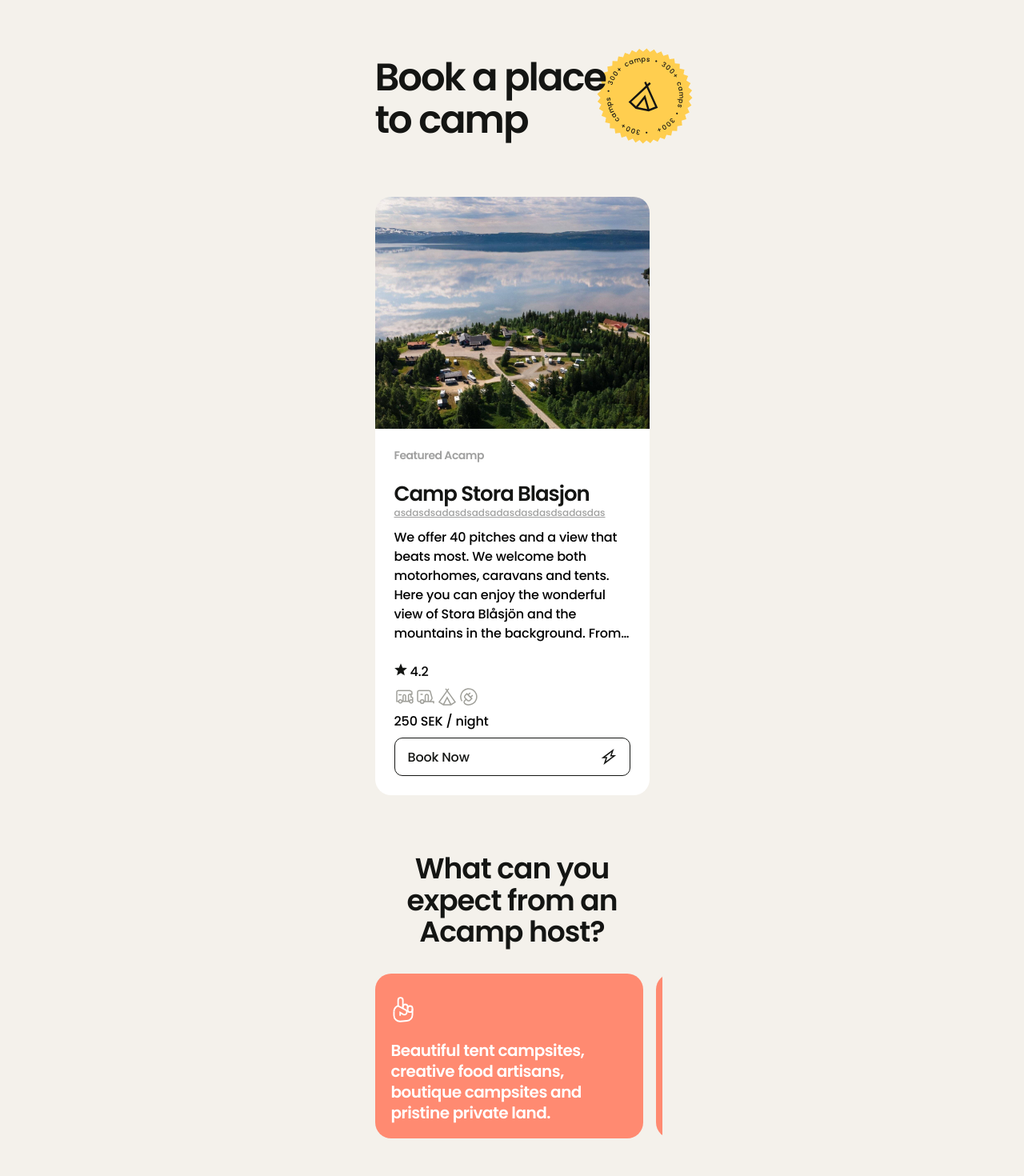
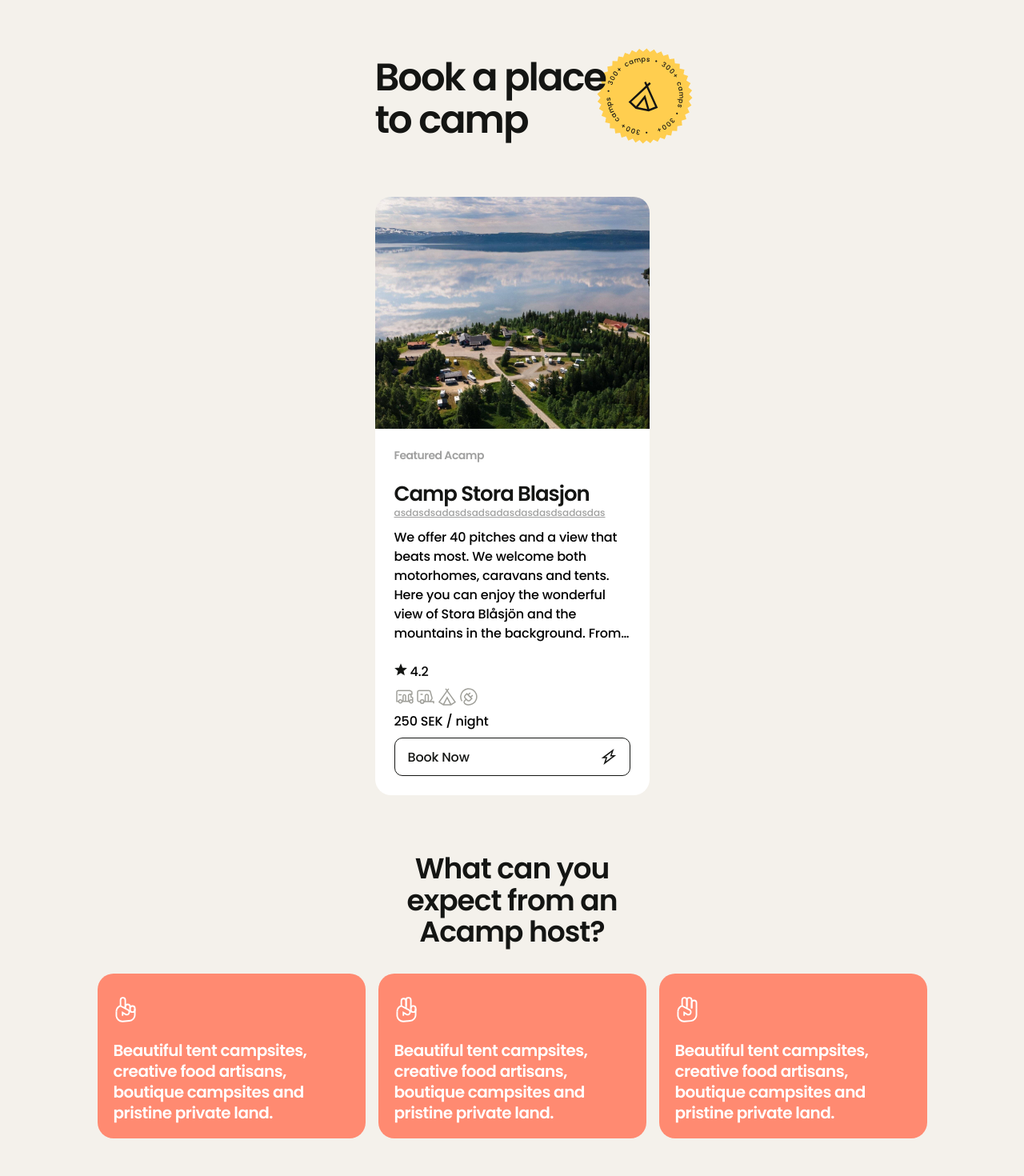
Before and after one commit to BoccoSantiago/Acamp, a React (Vite) app: page / in a window 1280 px wide. Shown: the top 1470 px of the page at 80% size. Built offline with nearby package versions, Linux system fonts and the light colour scheme.

Commit message:
update code

```diff
--- a/src/components/Header.jsx
+++ b/src/components/Header.jsx
@@ -8,7 +8,6 @@ const HeaderStyled = styled.div`
   display: flex;
   align-items: center;
   justify-content: center;
-  padding: 0 16px;
   .wrapper {
     width: 343px;
     height: 106px;
--- a/src/components/HorizontalCards.jsx
+++ b/src/components/HorizontalCards.jsx
@@ -21,16 +21,16 @@ const HorizontalCardsStyled = styled.div`
 
   .container {
     display: flex;
-    max-width: 375px;
+    max-width: 100vw;
     overflow-x: auto;
-    justify-content: left;
     &::-webkit-scrollbar {
       display: none;
     }
 
     .card {
       min-width: 295px;
-      height: 158px;
+      max-width: 295px;
+      max-height: 158px;
       border-radius: 20px;
       background-color: ${colors.red};
       padding: 28px 20px 20px 20px;
```
